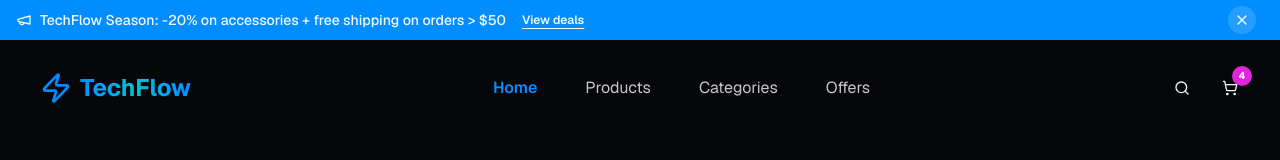
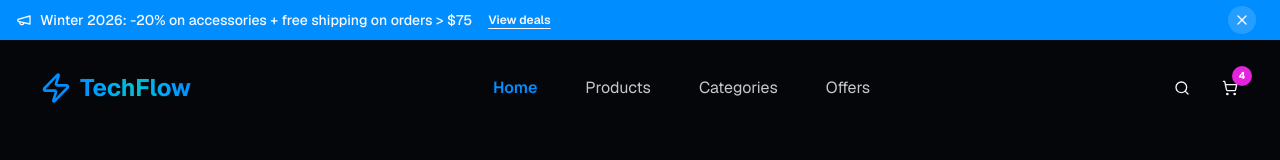
Before and after one commit to r3vskd/TechFlow, a Next.js app: page / in a window 1280 px wide. Shown: the top 160 px of the page. Built offline with nearby package versions, Linux system fonts and the light colour scheme.

Commit message:
announce: copy

```diff
--- a/components/announcement-bar.tsx
+++ b/components/announcement-bar.tsx
@@ -34,7 +34,7 @@ export function AnnouncementBar() {
     >
       <Megaphone className="h-4 w-4" aria-hidden="true" />
       <p id="announcement-text" className="text-sm font-medium" role="status" aria-live="polite" aria-atomic="true">
-        TechFlow Season: -20% on accessories + free shipping on orders &gt; $50
+        Winter 2026: -20% on accessories + free shipping on orders &gt; $75
       </p>
       <a
         href="#products"
```
